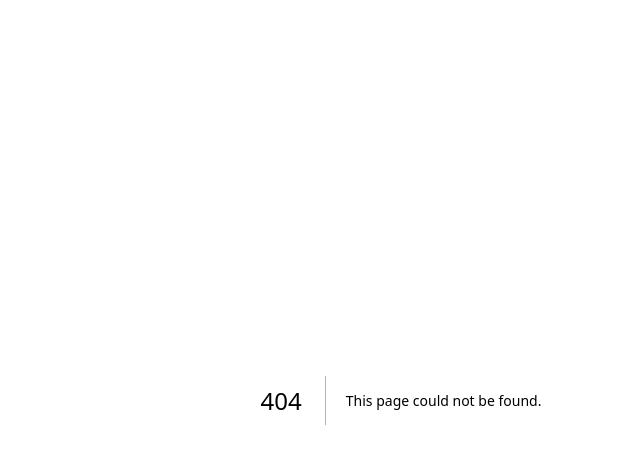
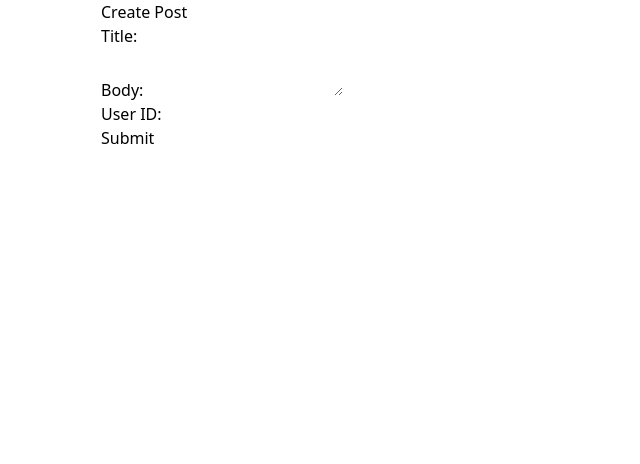
Before and after one commit to toy-crane/fastcampus-optimize-performance, a Next.js app in the folder apps/my-app/: page /create-post in a window 1280 px wide. Before the commit this address had no page. Shown: the top 464 px of the page, without its empty margins (239-879 px from the left). Built offline with nearby package versions, Linux system fonts and the light colour scheme.

Commit message:
feat: Add create post functionality

```diff
--- /dev/null
+++ b/apps/my-app/app/create-post/actions.ts
@@ -0,0 +1,29 @@
+// actions.ts
+"use server";
+
+export async function saveDraft(content: string) {
+  // 드래프트 저장 로직 (예: 로컬 스토리지, 데이터베이스 등에 저장)
+  console.log("Draft saved:", content);
+}
+
+export async function handleSubmit(formData: FormData) {
+  "use server";
+
+  const rawFormData = {
+    title: formData.get("title"),
+    body: formData.get("body"),
+    userId: formData.get("userId"),
+  };
+
+  // 데이터 처리 로직
+  const response = await fetch("https://jsonplaceholder.typicode.com/posts", {
+    method: "POST",
+    body: JSON.stringify(rawFormData),
+    headers: {
+      "Content-type": "application/json; charset=UTF-8",
+    },
+  });
+
+  const json = await response.json();
+  console.log(json);
+}
--- /dev/null
+++ b/apps/my-app/app/create-post/page.tsx
@@ -0,0 +1,36 @@
+"use client";
+// app/create-post/page.tsx
+import React from "react";
+import { handleSubmit, saveDraft } from "./actions";
+
+export default function Page() {
+  return (
+    <div>
+      <h1>Create Post</h1>
+      <form action={handleSubmit}>
+        <div>
+          <label htmlFor="title">Title:</label>
+          <input type="text" id="title" name="title" required />
+        </div>
+        <div>
+          <label htmlFor="body">Body:</label>
+          <textarea
+            id="body"
+            name="body"
+            required
+            onChange={async (e) => {
+              await saveDraft(e.target.value);
+            }}
+          ></textarea>
+        </div>
+        <div>
+          <label htmlFor="userId">User ID:</label>
+          <input type="number" id="userId" name="userId" required />
+        </div>
+        <div>
+          <button type="submit">Submit</button>
+        </div>
+      </form>
+    </div>
+  );
+}
```
